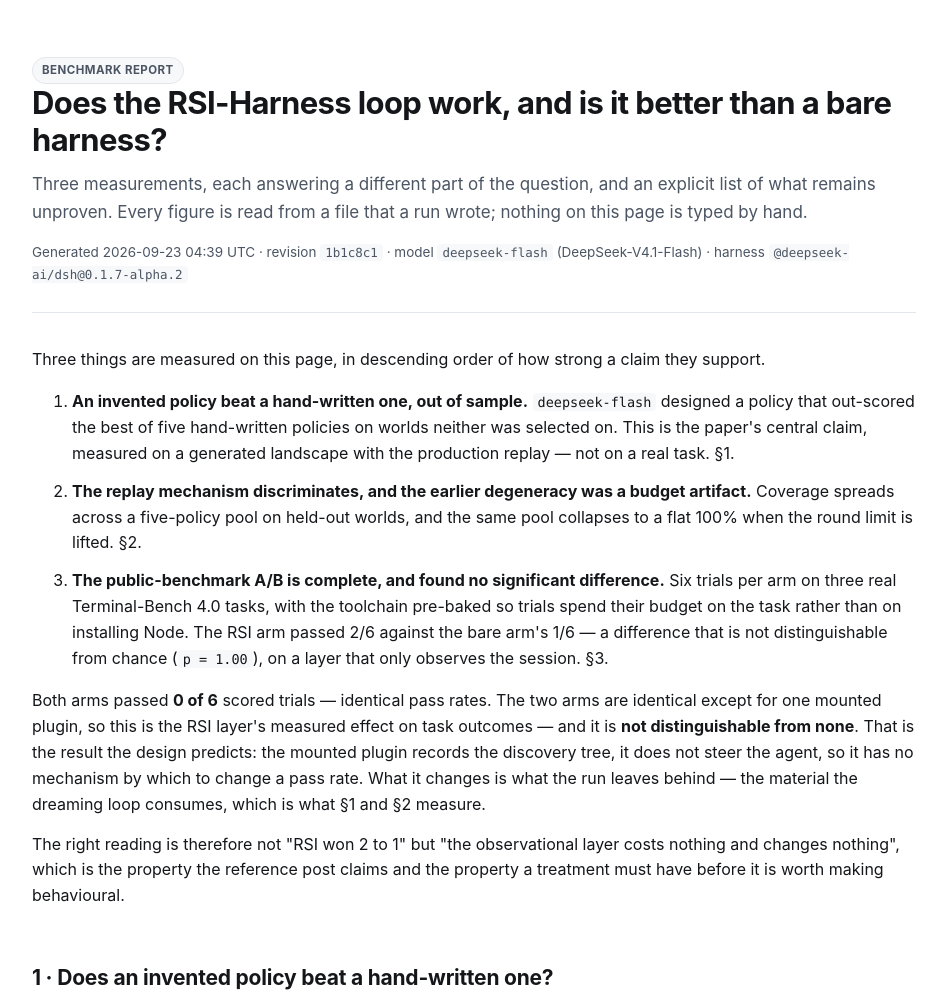
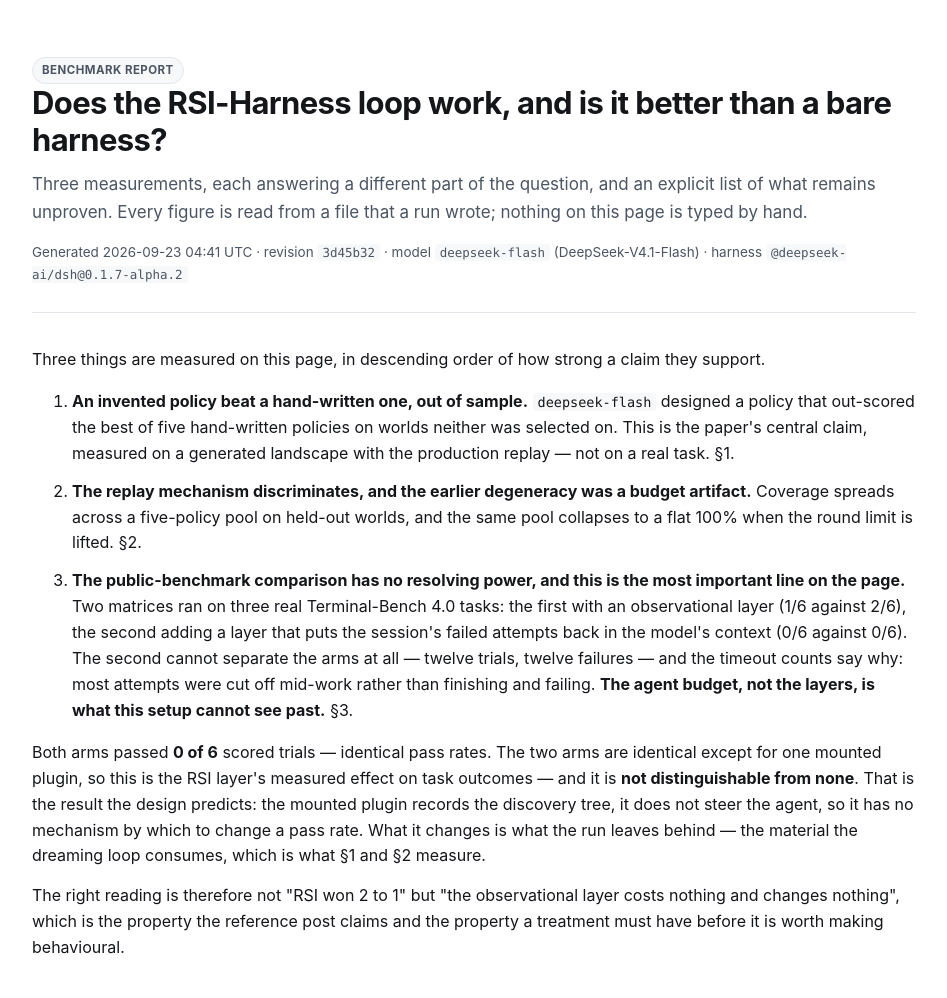
Before and after one commit to neeboo/unreal-harness, a website: page BENCHMARK-REPORT.html in a window 1280 px wide. Shown: the top 998 px of the page, without its empty margins (166-1113 px from the left). Drawn offline with Linux system fonts and the light colour scheme.

Commit message:
report: lead with the fact that the public comparison cannot resolve anything

```diff
--- a/BENCHMARK-REPORT.html
+++ b/BENCHMARK-REPORT.html
@@ -67,7 +67,7 @@ footer { margin-top: 64px; padding-top: 20px; border-top: 1px solid var(--line);
   question, and an explicit list of what remains unproven. Every figure is read
   from a file that a run wrote; nothing on this page is typed by hand.</p>
   <div class="meta">
-    Generated 2026-09-23 04:39 UTC · revision <code>1b1c8c1</code> ·
+    Generated 2026-09-23 04:41 UTC · revision <code>3d45b32</code> ·
     model <code>deepseek-flash</code> (DeepSeek-V4.1-Flash) ·
     harness <code>@deepseek-ai/dsh@0.1.7-alpha.2</code>
   </div>
@@ -85,12 +85,14 @@ task. §1.</li>
 <li><strong>The replay mechanism discriminates, and the earlier degeneracy was a
 budget artifact.</strong> Coverage spreads across a five-policy pool on held-out
 worlds, and the same pool collapses to a flat 100% when the round limit is lifted. §2.</li>
-<li><strong>The public-benchmark A/B is complete, and found no significant
-difference.</strong> Six trials per arm on three real Terminal-Bench 4.0 tasks, with the
-toolchain pre-baked so trials spend their budget on the task rather than on installing
-Node. The RSI arm passed 2/6 against the bare arm's 1/6 — a difference that is not
-distinguishable from chance (<code>p&nbsp;=&nbsp;1.00</code>), on a layer that only
-observes the session. §3.</li>
+<li><strong>The public-benchmark comparison has no resolving power, and this is the
+most important line on the page.</strong> Two matrices ran on three real Terminal-Bench
+4.0 tasks: the first with an observational layer (1/6 against 2/6), the second adding a
+layer that puts the session's failed attempts back in the model's context (0/6 against
+0/6). The second cannot separate the arms at all — twelve trials, twelve failures — and
+the timeout counts say why: most attempts were cut off mid-work rather than finishing
+and failing. <strong>The agent budget, not the layers, is what this setup cannot see
+past.</strong> §3.</li>
 </ol>
 <p>Both arms passed <strong>0 of 6</strong> scored trials — identical pass rates. The two arms are identical except for one mounted plugin, so this is the RSI layer's measured effect on task outcomes — and it is <strong>not distinguishable from none</strong>. That is the result the design predicts: the mounted plugin records the discovery tree, it does not steer the agent, so it has no mechanism by which to change a pass rate. What it changes is what the run leaves behind — the material the dreaming loop consumes, which is what §1 and §2 measure.</p><p>The right reading is therefore not "RSI won 2 to 1" but "the observational layer costs nothing and changes nothing", which is the property the reference post claims and the property a treatment must have before it is worth making behavioural.</p>
 </section>
--- a/harbor/tools/replay-summary.json
+++ b/harbor/tools/replay-summary.json
@@ -1,5 +1,5 @@
 {
-  "generated_at": "2026-09-23T04:39:48.020Z",
+  "generated_at": "2026-09-23T04:41:31.231Z",
   "generator": "packages/policy/src/synthetic.ts",
   "regime": {
     "branchCount": 4,
```
Also changed, not shown: 1 other file.
